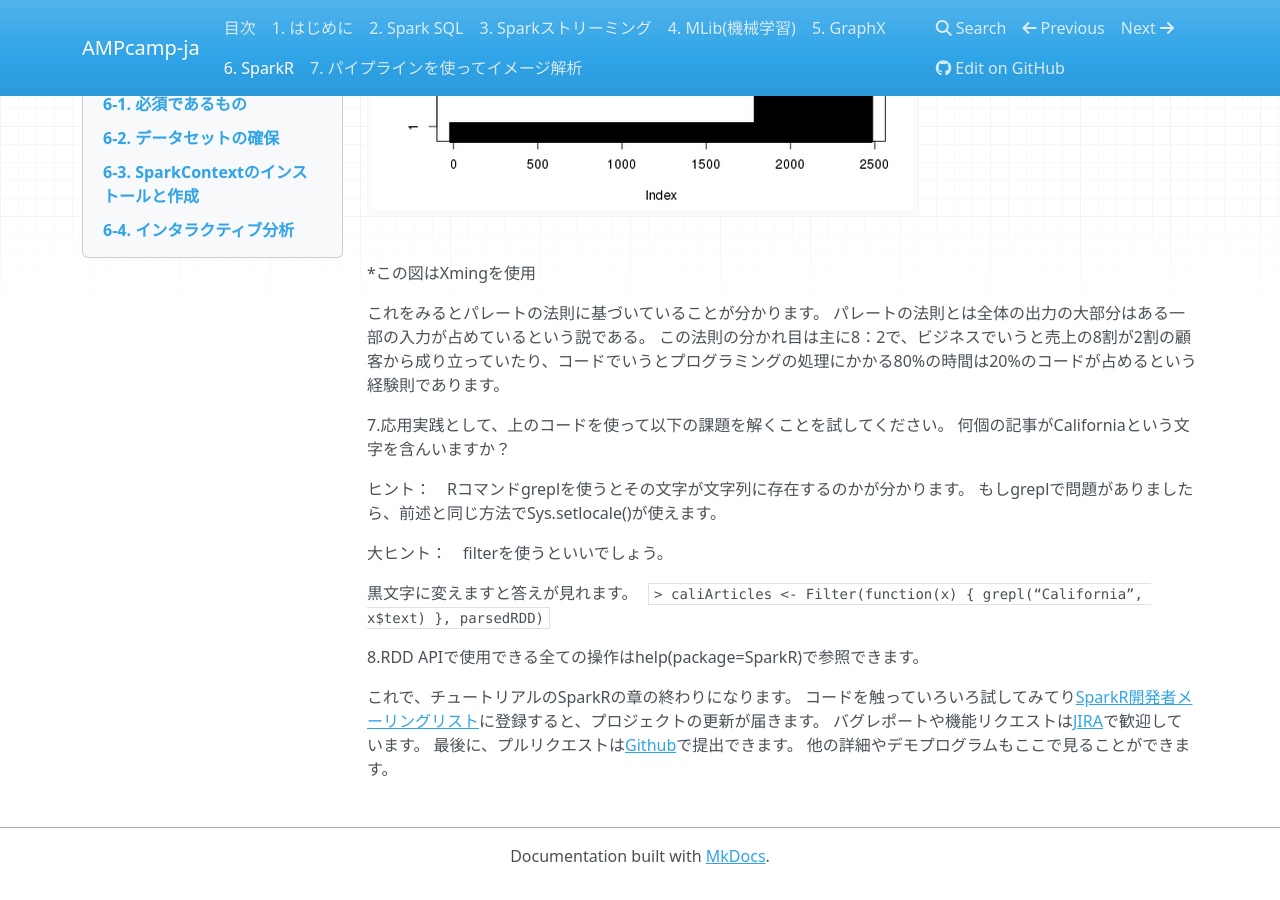
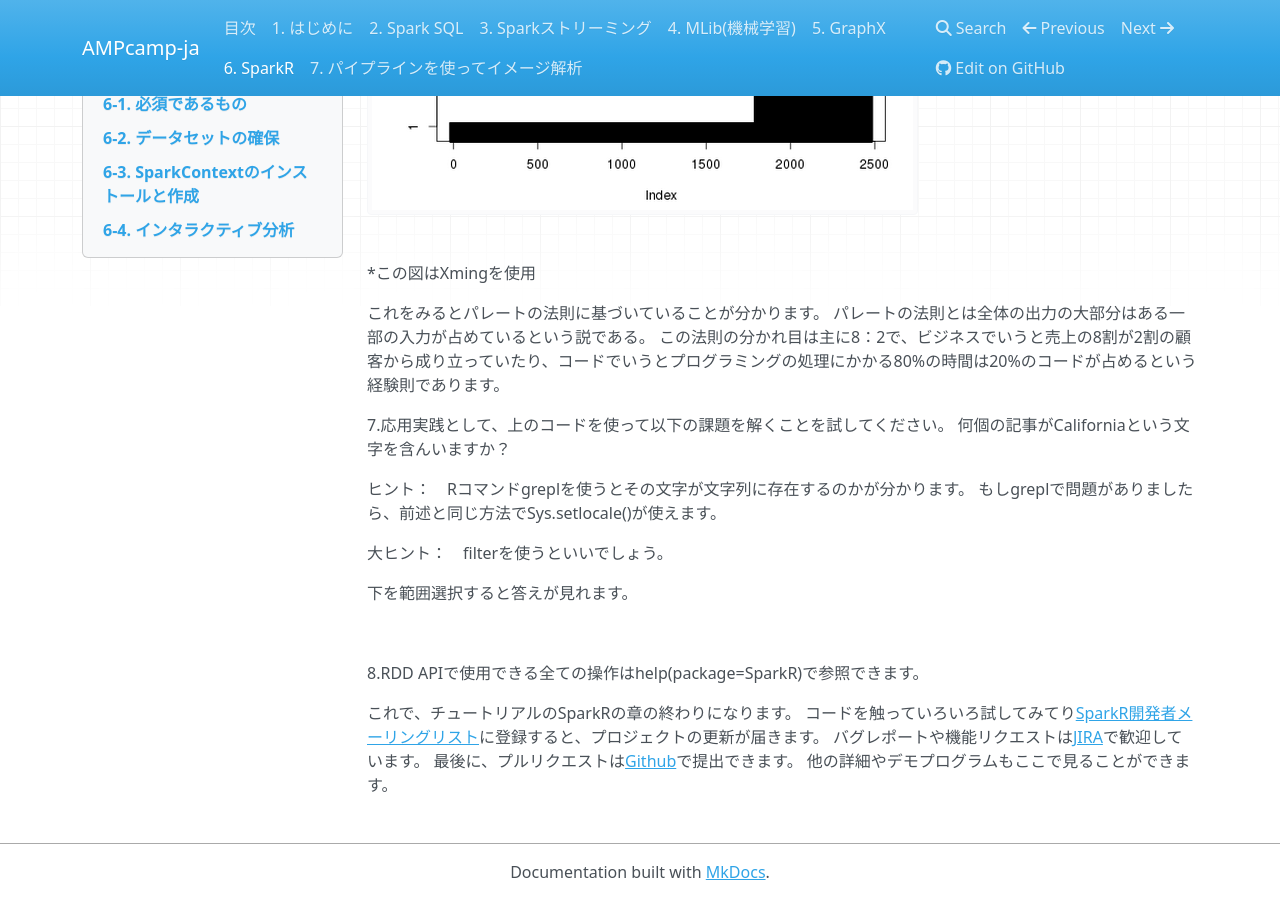
Before and after one commit to m-kiuchi/AMPcamp-ja, an MkDocs documentation site: the page built from docs/sparkr.md, in a window 1280 px wide and 900 px high, scrolled down 5440 px. Built offline with MkDocs 1.6.1, drawn with Linux system fonts in a browser that asks for light colours; nearby versions of some CDN libraries; old or Windows-style settings are respelled for this version of MkDocs.

Commit message:
Update sparkr.md

```diff
--- a/docs/sparkr.md
+++ b/docs/sparkr.md
@@ -242,8 +242,9 @@
 
 大ヒント：　filterを使うといいでしょう。
 
-黒文字に変えますと答えが見れます。
-<font color="white">"`> caliArticles <- Filter(function(x) { grepl(“California”, x$text) }, parsedRDD)`test</font>
+下を範囲選択すると答えが見れます。
+
+<font color="white">> caliArticles <- Filter(function(x) { grepl(“California”, x$text) }, parsedRDD)</font>
 
 8.RDD APIで使用できる全ての操作はhelp(package=SparkR)で参照できます。
 
```
